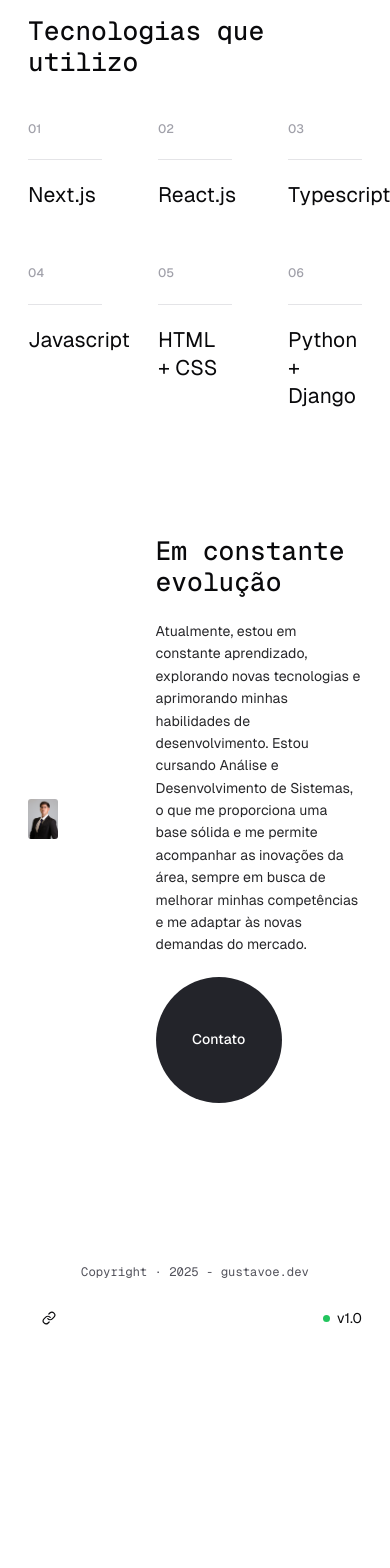
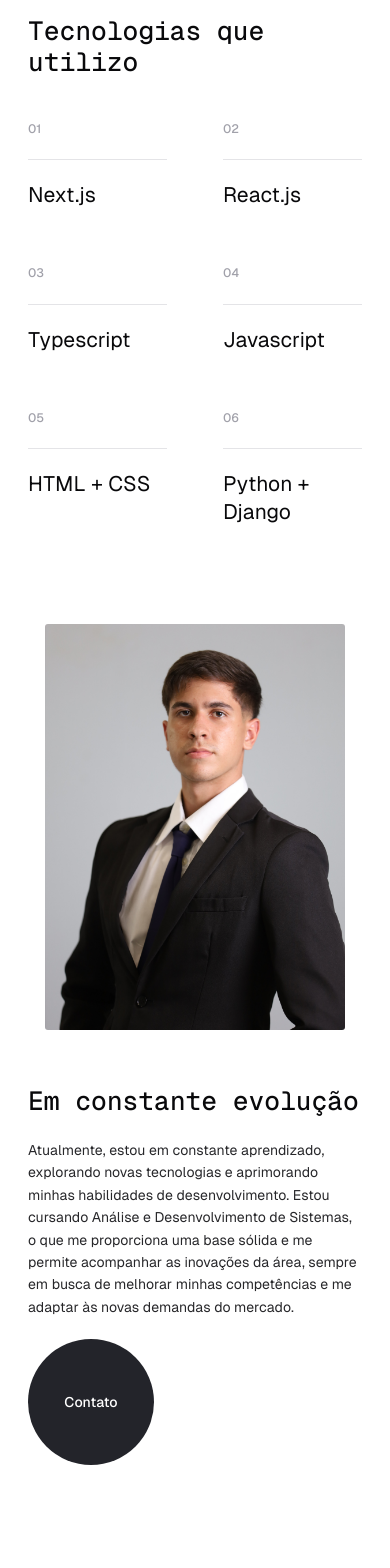
Before and after one commit to GustavoeDev/gustavodev-portfolio, a Next.js app: page /about in a window 390 px wide. Shown: the part 1120-2688 px from the top of the page. Before the commit the page ends 2489 px from the top, so only its background shows below. Built offline with nearby package versions, Linux system fonts and the light colour scheme.

Commit message:
feat: enhance About page layout with responsive design adjustments

```diff
--- a/src/app/about/page.tsx
+++ b/src/app/about/page.tsx
@@ -48,8 +48,8 @@ export default function About() {
         <Skills />
       </div>
 
-      <div className="my-36 flex items-center justify-center gap-28">
-        <div className="w-[350px] max-w-[100%] h-auto rounded-sm overflow-hidden">
+      <div className="my-36 flex items-center justify-center gap-28 max-[800px]:flex-col max-[800px]:gap-16 max-[800px]:my-28">
+        <div className="w-[350px] max-w-[100%] h-auto rounded-sm overflow-hidden  max-[930px]:w-full max-[800px]:w-[350px] max-[500px]:w-[300px]">
           <Image
             src="/photo-gustavo3.JPG"
             alt="Foto de Gustavo"
@@ -58,7 +58,7 @@ export default function About() {
             className="object-cover h-full w-full"
           />
         </div>
-        <div className="max-w-[400px] flex flex-col gap-6">
+        <div className="max-w-[400px] w-full flex flex-col gap-6">
           <h3 className="text-3xl font-title font-medium">
             Em constante evolução
           </h3>
--- a/src/components/pages/about/skills.tsx
+++ b/src/components/pages/about/skills.tsx
@@ -1,6 +1,6 @@
 export default function Skills() {
   return (
-    <div className="grid grid-cols-3 gap-16">
+    <div className="grid grid-cols-3 gap-16 max-[600px]:grid-cols-2">
       <div className="flex flex-col gap-6">
         <div>
           <p className="mb-6 text-zinc-400 dark:text-zinc-500 text-sm font-medium">
```
